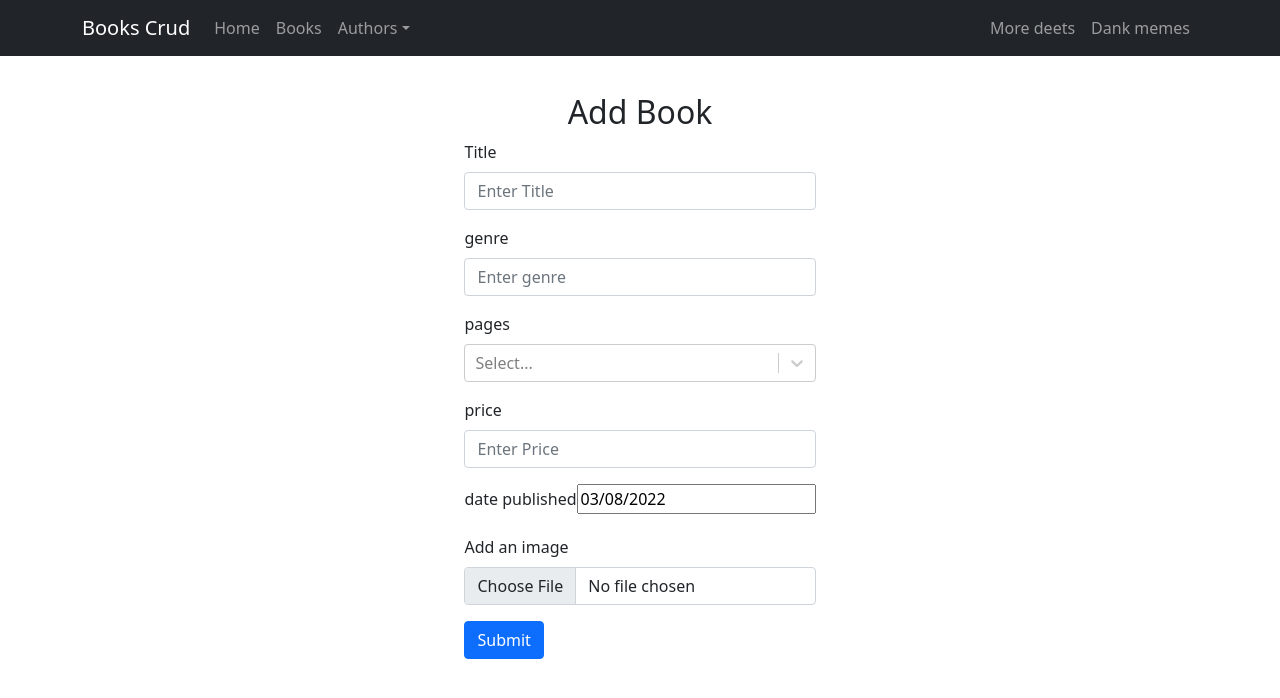
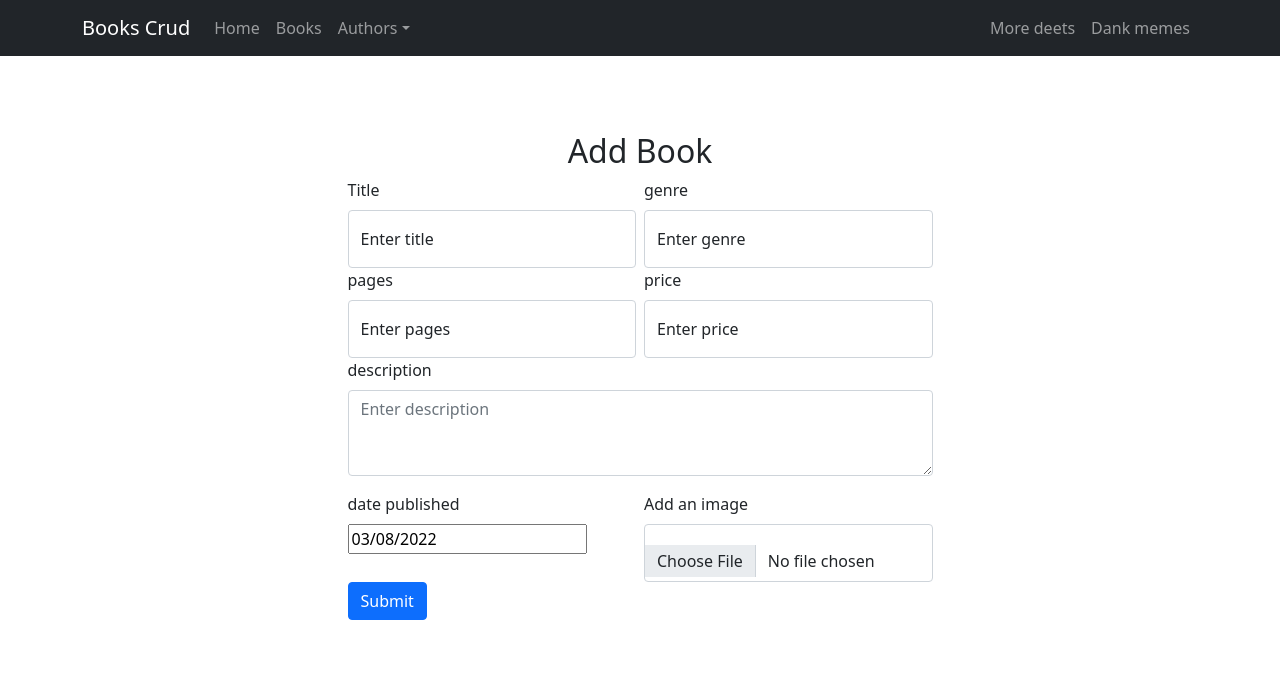
Before and after one commit to aviadcGKI/books-crud, a React (Create React App) app: page /createBook in a window 1280 px wide. Shown: the top 698 px of the page. Built offline with nearby package versions, Linux system fonts and the light colour scheme; no server answers.

Commit message:
book document firebase and authorId state

```diff
--- a/src/components/AuthorsList/index.js
+++ b/src/components/AuthorsList/index.js
@@ -11,7 +11,8 @@ function AuthorsList(props) {
       authorName: props.authorName,
       authorAge: props.authorAge,
       authorCountry: props.authorCountry,
-      imageUrl: props.imageUrl
+      imageUrl: props.imageUrl,
+      authorId: props.authorId
     }
     history.push(`/author/${props.authorId}`,state);
   }
--- a/src/components/pages/Authors/index.js
+++ b/src/components/pages/Authors/index.js
@@ -28,7 +28,7 @@ function Authors() {
     if (!authorsList) {
       getAllAuthors();
     }
-  },[])
+  }, [])
 
   const displayAuthorList = () => {
     return authorsList.map((author) => {
--- a/src/components/pages/CreateAuthor/index.js
+++ b/src/components/pages/CreateAuthor/index.js
@@ -2,7 +2,7 @@ import React, { useState, useRef } from 'react'
 import { Form, Button } from 'react-bootstrap';
 import { storage, db } from 'db'
 import CountrySelector from 'components/selector/countrySelector';
-import NumberSelector from 'components/selector/numberSelector';
+import AgeSelector from 'components/selector/numberSelector';
 import { StyledSpinner } from 'components/styledComponents';
 
 function CreateAuthor() {
@@ -70,7 +70,7 @@ function CreateAuthor() {
 
                 <Form.Group className="mb-3" controlId="formBasicEmail">
                     <Form.Label>Author Age</Form.Label>
-                    <NumberSelector setNumber={setAuthorAge} ref={authorAgeRef} size={120} />
+                    <AgeSelector setNumber={setAuthorAge} ref={authorAgeRef} size={120} />
                 </Form.Group>
 
                 <Form.Group className="mb-3" controlId="formBasicPassword">
@@ -78,9 +78,9 @@ function CreateAuthor() {
                     <CountrySelector setCountry={setAuthorCountry} ref={authorCountryRef} />
                 </Form.Group>
 
-                <Form.Group controlId="formFile" className="mb-3" onChange={handleImageChange}>
+                <Form.Group controlId="formFile" className="mb-3" >
                     <Form.Label>Add an image</Form.Label>
-                    <Form.Control type="file" />
+                    <Form.Control type="file" onChange={handleImageChange}/>
                 </Form.Group>
                 <Button variant="primary" type="submit" >
                     Submit
--- a/src/components/pages/CreateBook/index.js
+++ b/src/components/pages/CreateBook/index.js
@@ -1,48 +1,115 @@
-import React ,{useState} from 'react'
-import { Form, Button } from 'react-bootstrap';
-import NumberSelector from 'components/selector/numberSelector';
+import React, { useState } from 'react'
+import { Form, Button, Row, Col, FloatingLabel } from 'react-bootstrap';
 import { DateSelector } from 'components/selector';
 import { StyledSpinner } from 'components/styledComponents';
+import { storage, db } from 'db'
+import { useLocation } from "react-router-dom";
 
 function CreateBook() {
+    const [bookTitle, setBookTitle] = useState('');
+    const [bookGenre, setBookGenre] = useState('');
+    const [bookPages, setBookPages] = useState('');
+    const [bookPrice, setBookPrice] = useState('');
+    const [bookDescription, setBookDescription] = useState('');
+    const [bookDatePublished, setBookDatePublished] = useState(null);
+    const [bookImage, setBookImage] = useState(null);
+    const [isLoading, setIsLoading] = useState();
 
-    const [bookTitle,setBookTitle] = useState('');
-    const [bookGenre,setBookGenre] = useState('');
-    const [bookPages,setBookPages] = useState(0);
-    const [bookPrice,setBookPrice] = useState('');
-    const [bookDatePublished,setBookDatePublished] = useState(null);
-    const [bookImage,setBookImage] = useState(null);
+    const location = useLocation();
 
-    const [isLoading,setIsLoading] = useState();
+    //get the authors collection
+    const authorsCollectionRef = db.collection("authors");
+    const booksCollectionRef = db.collection("books");
+
+    const handleImageChange = (e) => {
+        setBookImage(e.target.files[0]);
+    }
+
+    const handleSubmit = async (e) => {
+        e.preventDefault();
+        try {
+            setIsLoading(true);
+            // const bookImageUrl = await handleImageUpload(bookImage);
+            // console.log(bookImageUrl);
+            console.log(location,"author id");
+            const book = {
+                title: bookTitle,
+                genre: bookGenre,
+                pages: bookPages,
+                price: bookPrice,
+                description: bookDescription,
+                datePublished: bookDatePublished,
+                // imageUrl: bookImageUrl,
+                // author: location.state.authorId,
+                isActive: true
+            }
+            const data = await booksCollectionRef.add(book);
+            console.log(data,"book created");
+            e.target.reset();
+            setIsLoading(false);
+        } catch (e) {
+            setIsLoading(false);
+            console.log(e)
+        }
+    }
+
+    const handleImageUpload = async (image) => {
+        const storageRef = storage.ref();
+        const fileRef = storageRef.child(image.name);
+        await fileRef.put(image);
+        return await fileRef.getDownloadURL();
+    }
 
     return (
         <>
             <h2>Add Book</h2>
-            <Form>
+            <Form onSubmit={handleSubmit}>
+                <Row className="g-2">
+                    <Col md>
+                        <Form.Label>Title</Form.Label>
+                        <FloatingLabel controlId="floatingInputGrid" label="Enter title">
+                            <Form.Control placeholder="Enter Title" onChange={(e) => setBookTitle(e.target.value)} />
+                        </FloatingLabel>
+                    </Col>
+                    <Col md>
+                        <Form.Label>genre</Form.Label>
+                        <FloatingLabel controlId="floatingInputGrid" label="Enter genre">
+                            <Form.Control placeholder="Enter genre" onChange={(e) => setBookGenre(e.target.value)} />
+                        </FloatingLabel>
+                    </Col>
+                </Row>
+                <Row className="g-2">
+                    <Col md>
+                        <Form.Label>pages</Form.Label>
+                        <FloatingLabel controlId="floatingInputGrid" label="Enter pages">
+                            <Form.Control placeholder="Enter pages" onChange={(e) => setBookPages(e.target.value)} />
+                        </FloatingLabel>
+                    </Col>
+                    <Col md>
+                        <Form.Label>price</Form.Label>
+                        <FloatingLabel controlId="floatingInputGrid" label="Enter price">
+                            <Form.Control placeholder="Enter Price" onChange={(e) => setBookPrice(e.target.value)} />
+                        </FloatingLabel>
+                    </Col>
+                </Row>
                 <Form.Group className="mb-3" controlId="formBasicEmail">
-                    <Form.Label>Title</Form.Label>
-                    <Form.Control placeholder="Enter Title" onChange={(e)=>setBookTitle(e.target.value)} />
+                    <Form.Label>description</Form.Label>
+                    <Form.Control as="textarea" rows={3} placeholder="Enter description" onChange={(e) => setBookDescription(e.target.value)} />
                 </Form.Group>
-                <Form.Group className="mb-3" controlId="formBasicEmail">
-                    <Form.Label>genre</Form.Label>
-                    <Form.Control placeholder="Enter genre" onChange={(e)=>setBookGenre(e.target.value)} />
-                </Form.Group>
-                <Form.Group className="mb-3" controlId="formBasicEmail">
-                    <Form.Label>pages</Form.Label>
-                    <NumberSelector size={500} setNumber={setBookPages} />
-                </Form.Group>
-                <Form.Group className="mb-3" controlId="formBasicEmail">
-                    <Form.Label>price</Form.Label>
-                    <Form.Control placeholder="Enter Price" onChange={(e)=>setBookPrice(e.target.value)} />
-                </Form.Group>
-                <Form.Group className="mb-3" controlId="formBasicEmail">
-                    <Form.Label>date published</Form.Label>
-                    <DateSelector />
-                </Form.Group>
-                <Form.Group controlId="formFile" className="mb-3" >
-                    <Form.Label>Add an image</Form.Label>
-                    <Form.Control type="file" />
-                </Form.Group>
+                <Row className="g-2">
+                    <Col md>
+                        <Form.Label>date published</Form.Label>
+                        <FloatingLabel controlId="floatingInputGrid" >
+                            <DateSelector setDatePublished={setBookDatePublished} />
+                        </FloatingLabel>
+                    </Col>
+                    <Col md>
+                        <Form.Label>Add an image</Form.Label>
+                        <FloatingLabel controlId="floatingInputGrid" >
+                            <Form.Control type="file" onChange={handleImageChange} />
+                        </FloatingLabel>
+                    </Col>
+                </Row>
                 <Button variant="primary" type="submit">
                     Submit
                 </Button>
--- a/src/components/selector/numberSelector/index.js
+++ b/src/components/selector/ageSelector/index.js
@@ -3,14 +3,14 @@ import Select from 'react-select';
 
 
 
-function NumberSelector(props,ref) {
+function AgeSelector(props,ref) {
 
   let options = new Array(props.size).fill().map((option,index)=>{
       return {value: index+1 , label: index+1}
   });
 
   const changeHandler = value => {
-    props.setNumber(value.label);
+    props.setAge(value.label);
     // console.log(ref.current,"ref value");
 }
 
@@ -26,4 +26,4 @@ function NumberSelector(props,ref) {
   );
 }
 
-export default React.forwardRef(NumberSelector);
+export default React.forwardRef(AgeSelector);
--- a/src/components/selector/dateSelector/index.js
+++ b/src/components/selector/dateSelector/index.js
@@ -3,14 +3,11 @@ import DatePicker from "react-datepicker";
 
 import "react-datepicker/dist/react-datepicker.css";
 
-// CSS Modules, react-datepicker-cssmodules.css
-// import 'react-datepicker/dist/react-datepicker-cssmodules.css';
-
-export default function DateSelector(){
+export default function DateSelector(props){
   const [startDate, setStartDate] = useState(new Date());
 
-    const handleDateChange = (e)=>{
-        console.log(e);
+    const handleDateChange = (date)=>{
+        props.setDatePublished(date);
     }
 
   return (
--- a/src/components/selector/index.js
+++ b/src/components/selector/index.js
@@ -1,3 +1,3 @@
 export { default as CountrySelector } from './countrySelector';
-export { default as NumberSelector } from './numberSelector';
+export { default as AgeSelector } from './ageSelector';
 export { default as DateSelector } from './dateSelector';
```
Also changed, not shown: src/components/pages/Profile/index.js (+0 -8 lines).
